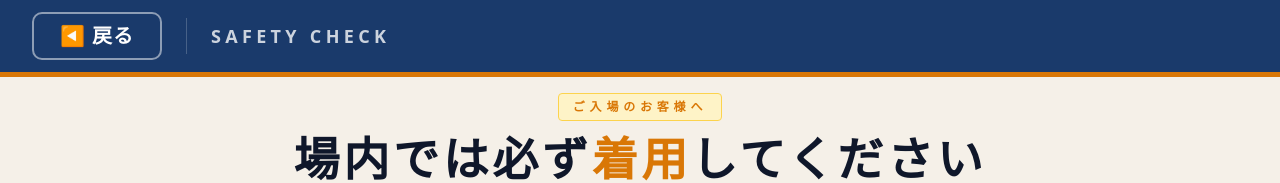
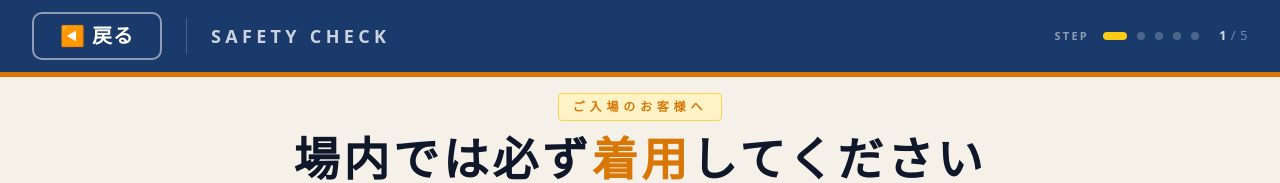
Before and after one commit to icc29669-cyber/truck-reception-app, a Next.js app: page /kiosk/caution in a window 1280 px wide. Shown: the top 183 px of the page. Built offline with nearby package versions, Linux system fonts and the light colour scheme.

Commit message:
R8: ヘッダー右端に5段階ステップインジケータ追加

```diff
--- a/src/app/kiosk/caution/page.tsx
+++ b/src/app/kiosk/caution/page.tsx
@@ -43,6 +43,27 @@ export default function CautionPage() {
         <div style={{ width: 1, height: 36, background: "rgba(255,255,255,0.2)" }} />
         <div style={{ fontSize: 18, color: "rgba(255,255,255,0.78)", letterSpacing: "0.24em", fontWeight: 700 }}>
           SAFETY CHECK
+        </div>
+
+        {/* 右端：ステップインジケータ */}
+        <div style={{ flex: 1 }} />
+        <div style={{ display: "flex", alignItems: "center", gap: 10 }}>
+          <span style={{ fontSize: 11, color: "rgba(255,255,255,0.5)", letterSpacing: "0.2em", fontWeight: 700, marginRight: 4 }}>
+            STEP
+          </span>
+          {[1, 2, 3, 4, 5].map((s) => (
+            <div key={s} style={{
+              width: s === 1 ? 24 : 8, height: 8, borderRadius: 4,
+              background: s === 1 ? "#FACC15" : "rgba(255,255,255,0.22)",
+              transition: "all 0.2s ease",
+            }} />
+          ))}
+          <span style={{
+            fontSize: 13, color: "rgba(255,255,255,0.8)",
+            fontWeight: 800, marginLeft: 10, letterSpacing: "0.04em",
+          }}>
+            1 <span style={{ color: "rgba(255,255,255,0.4)", fontWeight: 500 }}>/ 5</span>
+          </span>
         </div>
       </div>
 
```
